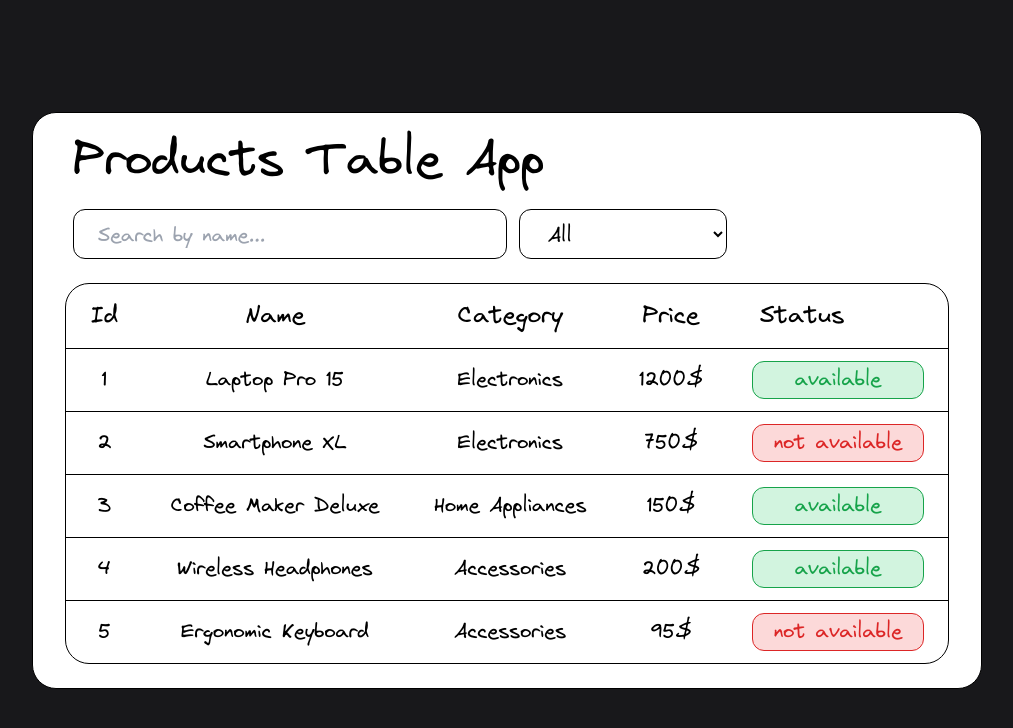
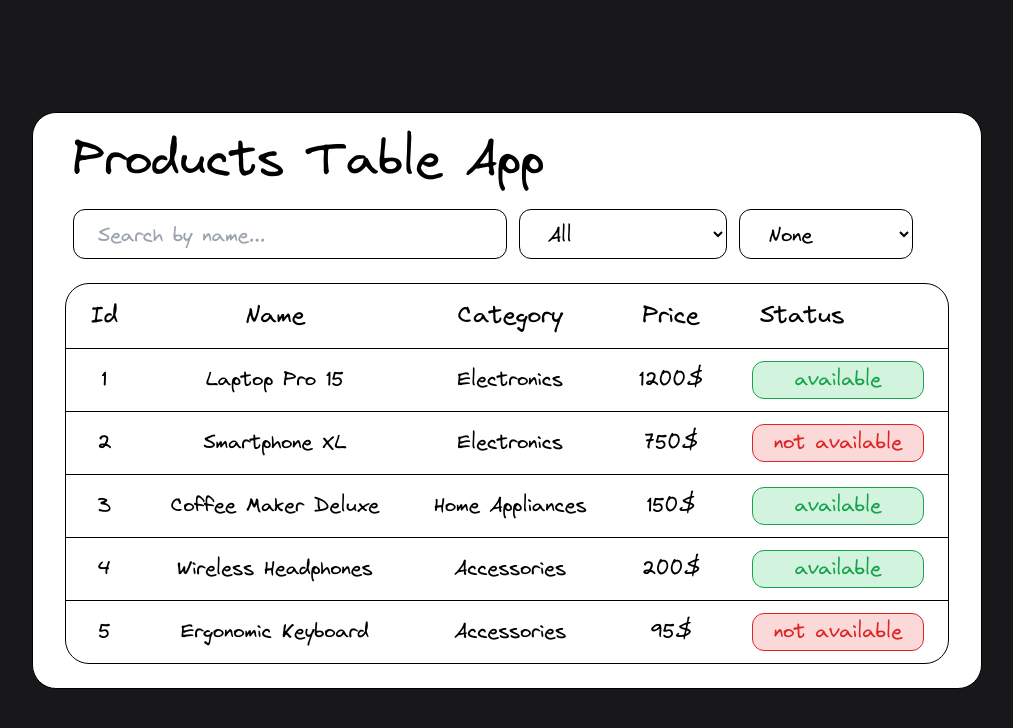
Before and after one commit to H1V35/envy-camp, a React (Vite) app in the folder technical-tests/02-products-app/: page / in a window 1280 px wide. Shown: the top 728 px of the page, without its empty margins (133-1146 px from the left). Built offline with nearby package versions, Linux system fonts and the light colour scheme.

Commit message:
✨ feat: Implement product list sort by

```diff
--- a/technical-tests/02-products-app/src/App.tsx
+++ b/technical-tests/02-products-app/src/App.tsx
@@ -17,24 +17,52 @@ const STATUS = {
   NOT_AVAILABLE: "notAvailable",
 };
 
+const SORT_BY = {
+  NONE: "none",
+  NAME_ASC: "nameAsc",
+  NAME_DESC: "nameDesc",
+  PRICE_ASC: "priceAsc",
+  PRICE_DESC: "priceDesc",
+};
+
 export function App() {
   const [nameFilter, setNameFilter] = useState("");
   const [statusFilter, setStatusFilter] = useState(STATUS.ALL);
+  const [sortBy, setSortBy] = useState(SORT_BY.NONE);
 
   const filterAndSortProducts = () => {
     let products = productsFromJSON;
 
-    if (nameFilter?.trim()) {
-      products = products.filter((product) => {
+    nameFilter?.trim() &&
+      (products = products.filter((product) => {
         return product.name.toLowerCase().includes(nameFilter.toLowerCase());
-      });
-    }
+      }));
 
-    if (statusFilter !== STATUS.ALL) {
-      products = products.filter((product) => {
+    statusFilter !== STATUS.ALL &&
+      (products = products.filter((product) => {
         return product.available === (statusFilter === STATUS.AVAILABLE);
-      });
-    }
+      }));
+
+    sortBy === SORT_BY.NONE
+      ? (products = products.sort((a, b) => a.id - b.id))
+      : (products = products.sort((a, b) => {
+          switch (sortBy) {
+            case SORT_BY.NAME_ASC:
+              return a.name.localeCompare(b.name);
+
+            case SORT_BY.NAME_DESC:
+              return b.name.localeCompare(a.name);
+
+            case SORT_BY.PRICE_ASC:
+              return a.price - b.price;
+
+            case SORT_BY.PRICE_DESC:
+              return b.price - a.price;
+
+            default:
+              return 0;
+          }
+        }));
 
     return products;
   };
@@ -49,6 +77,13 @@ export function App() {
   const handleStatusChange = (e: ChangeEvent<HTMLSelectElement>) => {
     const { value } = e.target;
     setStatusFilter(value);
+
+    filterAndSortProducts();
+  };
+
+  const handleSortByChange = (e: ChangeEvent<HTMLSelectElement>) => {
+    const { value } = e.target;
+    setSortBy(value);
 
     filterAndSortProducts();
   };
@@ -77,6 +112,18 @@ export function App() {
             <option value={STATUS.AVAILABLE}>Available</option>
             <option value={STATUS.NOT_AVAILABLE}>Not available</option>
           </select>
+
+          <select
+            value={sortBy}
+            onChange={handleSortByChange}
+            className="w-[20%] px-6 pt-3 pb-2 bg-white border rounded-xl border-solid border-black focus:outline-purple-300"
+          >
+            <option value={SORT_BY.NONE}>None</option>
+            <option value={SORT_BY.NAME_DESC}>Name ↓</option>
+            <option value={SORT_BY.NAME_ASC}>Name ↑</option>
+            <option value={SORT_BY.PRICE_DESC}>Price ↓</option>
+            <option value={SORT_BY.PRICE_ASC}>Price ↑</option>
+          </select>
         </form>
       </section>
 
```
